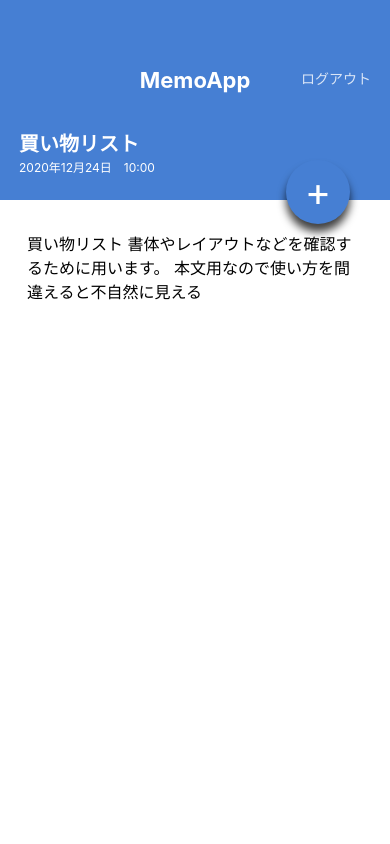
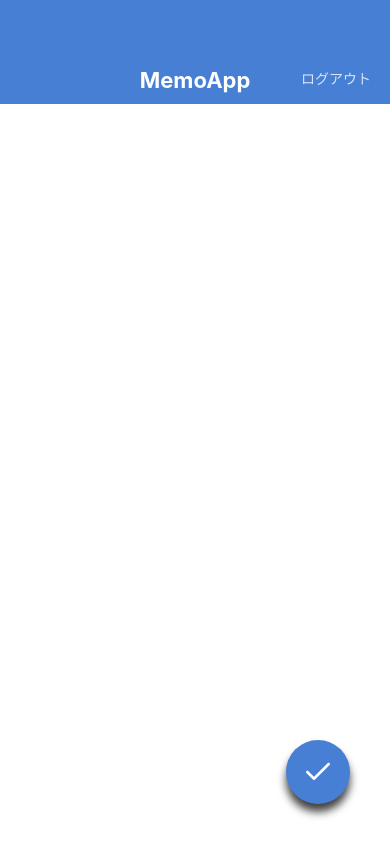
Before and after one commit to shinshin0773/MemoApp, a React Native app: screen / in a window 390 px wide. Built offline with nearby package versions, Linux system fonts and the light colour scheme.

Commit message:
Create MemoEditScreen&MemoCreateScreen

```diff
--- a/App.jsx
+++ b/App.jsx
@@ -1,9 +1,11 @@
 import React from 'react';
 import MemoListScreen from './src/screens/MemoListScreen';
 import MemoDetailScreen from './src/screens/MemoDetailScreen';
+import MemoEditScreen from './src/screens/MemoEditScreen';
+import MemoCreateScreeen from './src/screens/MemoCreateScreen';
 
 export default function App() {
   return (
-    <MemoDetailScreen/>
+    <MemoCreateScreeen/>
   );
 }
--- a/package.json
+++ b/package.json
@@ -8,6 +8,7 @@
     "eject": "expo eject"
   },
   "dependencies": {
+    "@expo/vector-icons": "^10.2.1",
     "expo": "~44.0.0",
     "expo-status-bar": "~1.2.0",
     "prop-types": "^15.8.1",
--- a/src/components/CircleButton.jsx
+++ b/src/components/CircleButton.jsx
@@ -1,19 +1,21 @@
 import React from 'react';
 import { View, Text, StyleSheet} from 'react-native';
 import { string, shape } from 'prop-types';
+import { Feather } from '@expo/vector-icons';
 
 export default function CircleButton(props) {
-  const {children, style} = props;
+  const {style, name} = props;
   return(
     <View style={[styles.circleButton, style]}>
-      <Text style={styles.circleButtonLabel}>{children}</Text>
+      <Feather name={name} size={32} color="white"/>
     </View>
-  )
-};
+  );
+}
 
 CircleButton.propTypes = {
   children: string.isRequired,
   style: shape(),
+  name: string.isRequired,
 };
 
 CircleButton.defaultProps = {
--- a/src/components/MemoList.jsx
+++ b/src/components/MemoList.jsx
@@ -1,5 +1,6 @@
 import React from 'react';
 import { StyleSheet, Text, View } from 'react-native';
+import { Feather } from '@expo/vector-icons';
 
 export default function MemoList() {
   return (
@@ -10,7 +11,7 @@
             <Text style={styles.memoListItemDate}>2020年12月24 10:00</Text>
           </View>
           <View>
-            <Text>X</Text>
+            <Feather name="x" size={16} color="#B0B0B0" />
           </View>
         </View>
 
@@ -20,7 +21,7 @@
             <Text style={styles.memoListItemDate}>2020年12月24 10:00</Text>
           </View>
           <View>
-            <Text>X</Text>
+            <Feather name="x" size={16} color="#B0B0B0" />
           </View>
         </View>
 
@@ -30,7 +31,7 @@
             <Text style={styles.memoListItemDate}>2020年12月24 10:00</Text>
           </View>
           <View>
-            <Text>X</Text>
+            <Feather name="x" size={16} color="#B0B0B0" />
           </View>
         </View>
       </View>
--- /dev/null
+++ b/src/screens/MemoCreateScreen.jsx
@@ -0,0 +1,34 @@
+import React from 'react';
+import { View, StyleSheet, TextInput, KeyboardAvoidingView } from 'react-native';
+
+import AppBar from '../components/AppBar';
+import CircleButton from '../components/CircleButton';
+
+export default function MemoCreateScreeen() {
+  return (
+    <KeyboardAvoidingView style={styles.container} behavior="height">
+      <AppBar />
+      <View style={styles.inputContainer}>
+        <TextInput value="" multiline style={styles.input}/>
+      </View>
+      <CircleButton name="check" />
+    </KeyboardAvoidingView>
+  )
+}
+
+const styles = StyleSheet.create({
+  container: {
+    flex: 1,
+  },
+  inputContainer: {
+    paddingHorizontal: 27,
+    paddingVertical: 32,
+    flex: 1,
+  },
+  input: {
+    flex: 1,
+    textAlignVertical: 'top',
+    fontSize: 16,
+    lineHeight: 24,
+  }
+})
--- a/src/screens/MemoDetailScreen.jsx
+++ b/src/screens/MemoDetailScreen.jsx
@@ -19,7 +19,7 @@
           本文用なので使い方を間違えると不自然に見える
         </Text>
       </ScrollView>
-      <CircleButton style={{top:160, bottom: 'auto'}}>+</CircleButton>
+      <CircleButton style={{top:160, bottom: 'auto'}} name="edit-2" />
     </View>
   );
 }
--- /dev/null
+++ b/src/screens/MemoEditScreen.jsx
@@ -0,0 +1,34 @@
+import React from 'react';
+import { View, StyleSheet, TextInput, KeyboardAvoidingView } from 'react-native';
+
+import AppBar from '../components/AppBar';
+import CircleButton from '../components/CircleButton';
+
+export default function MemoEditScreen() {
+  return (
+    <KeyboardAvoidingView style={styles.container} behavior="height">
+      <AppBar />
+      <View style={styles.inputContainer}>
+        <TextInput value="買い物リスト" multiline style={styles.input}/>
+      </View>
+      <CircleButton name="check" />
+    </KeyboardAvoidingView>
+  )
+}
+
+const styles = StyleSheet.create({
+  container: {
+    flex: 1,
+  },
+  inputContainer: {
+    paddingHorizontal: 27,
+    paddingVertical: 32,
+    flex: 1,
+  },
+  input: {
+    flex: 1,
+    textAlignVertical: 'top',
+    fontSize: 16,
+    lineHeight: 24,
+  }
+})
--- a/src/screens/MemoListScreen.jsx
+++ b/src/screens/MemoListScreen.jsx
@@ -15,7 +15,7 @@
 
       <MemoList />
 
-      <CircleButton>+</CircleButton>
+      <CircleButton name="plus" />
     </View>
   );
 }
```
Also changed, not shown: 1 other file (tests, documents, lock files or other folders).
